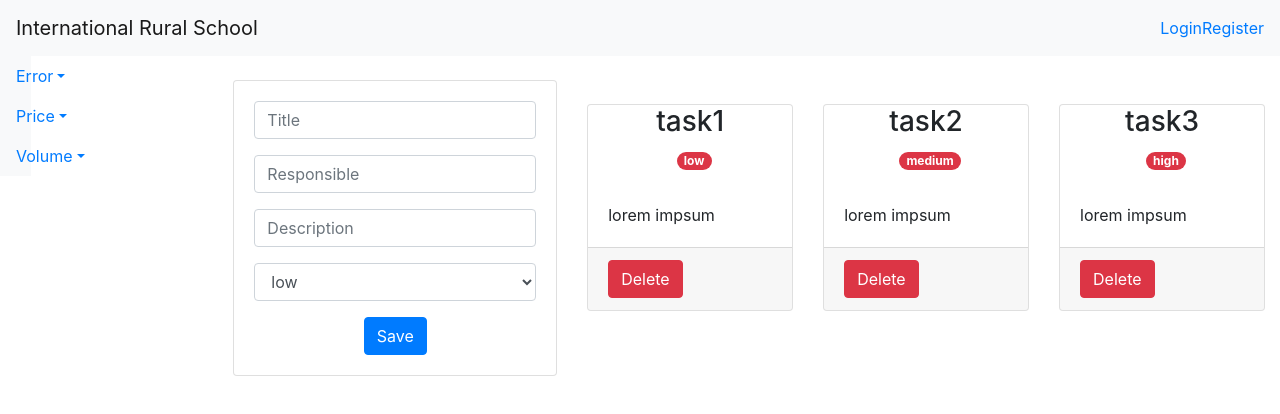
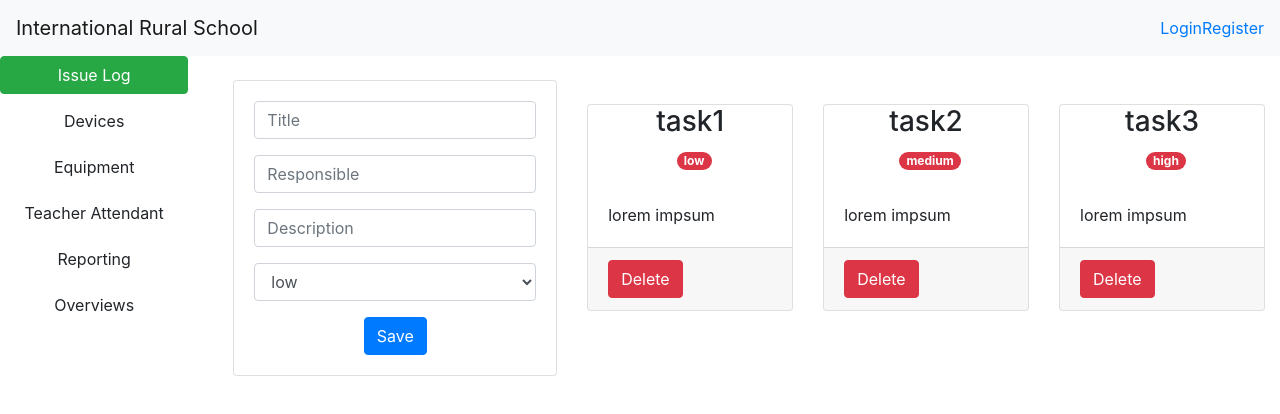
Before and after one commit to RuralSchoolTeam/frontend, a React (Create React App) app in the folder irs/: page / in a window 1280 px wide. Shown: the top 414 px of the page. Built offline with nearby package versions, Linux system fonts and the light colour scheme.

Commit message:
Updated left sidebar for dashboard

```diff
--- a/irs/src/components/Dashboard/leftSidebar.js
+++ b/irs/src/components/Dashboard/leftSidebar.js
@@ -1,87 +1,27 @@
 import React from 'react';
-import { Nav, Dropdown, DropdownItem, DropdownToggle, DropdownMenu } from 'reactstrap';
+import { Link } from 'react-router-dom';
 
-export class NavBarSide extends React.Component {
-  constructor(props) {
-    super(props);
-
-    this.toggleError = this.toggleError.bind(this);
-    this.togglePrice = this.togglePrice.bind(this);
-    this.toggleVolume = this.toggleVolume.bind(this);
-
-    this.state = {
-      dropdownError: false,
-      dropdownPrice: false,
-      dropdownVolume: false
-    };
-  }
-
-  toggleError() {
-    this.setState({
-      dropdownError: !this.state.dropdownError
-    });
-  }
-
-  togglePrice() {
-    this.setState({
-      dropdownPrice: !this.state.dropdownPrice
-    });
-  }
-
-  toggleVolume() {
-    this.setState({
-      dropdownVolume: !this.state.dropdownVolume
-    });
-  }
-  render() {
-    return (
-      <Nav className="col-md-2 d-none d-md-block bg-light sidebar">
-        <div className="sidebar-sticky">
-          <ul className="nav flex-column">
-            <Dropdown nav isOpen={this.state.dropdownError} toggle={this.toggleError}>
-              <DropdownToggle nav caret>
-                Error
-              </DropdownToggle>
-              <DropdownMenu>
-                <DropdownItem href="#" onClick={() => this.props.clickHandler('/api/highest/error')}>
-                  Highest
-                </DropdownItem>
-                <DropdownItem href="#" onClick={() => this.props.clickHandler('/api/lowest/error')}>
-                  Lowest
-                </DropdownItem>
-              </DropdownMenu>
-            </Dropdown>
-            <Dropdown nav isOpen={this.state.dropdownPrice} toggle={this.togglePrice}>
-              <DropdownToggle nav caret>
-                Price
-              </DropdownToggle>
-              <DropdownMenu>
-                <DropdownItem href="#" onClick={() => this.props.clickHandler('/api/highest/price')}>
-                  Highest
-                </DropdownItem>
-                <DropdownItem href="#" onClick={() => this.props.clickHandler('/api/lowest/price')}>
-                  Lowest
-                </DropdownItem>
-              </DropdownMenu>
-            </Dropdown>
-            <Dropdown nav isOpen={this.state.dropdownVolume} toggle={this.toggleVolume}>
-              <DropdownToggle nav caret>
-                Volume
-              </DropdownToggle>
-              <DropdownMenu>
-                <DropdownItem href="#" onClick={() => this.props.clickHandler('/api/highest/volume')}>
-                  Highest
-                </DropdownItem>
-                <DropdownItem href="#" onClick={() => this.props.clickHandler('/api/lowest/volume')}>
-                  Lowest
-                </DropdownItem>
-              </DropdownMenu>
-            </Dropdown>
-          </ul>
-        </div>
-      </Nav>
-    );
-  }
-}
-
-export default NavBarSide;
+export default () => {
+  return (
+    <div>
+      <Link to="/" className="btn btn-success btn-block">
+        Issue Log
+      </Link>
+      <Link to="/issue/devices" className="btn  btn-block">
+        Devices
+      </Link>
+      <Link to="/issue/equipment" className="btn btn-block">
+        Equipment
+      </Link>
+      <Link to="/issue/teacher" className="btn btn-block">
+        Teacher Attendant
+      </Link>
+      <Link to="/issue/reporting" className="btn btn-block">
+        Reporting
+      </Link>
+      <Link to="/issue/overviews" className="btn btn-block">
+        Overviews
+      </Link>
+    </div>
+  );
+};
```
